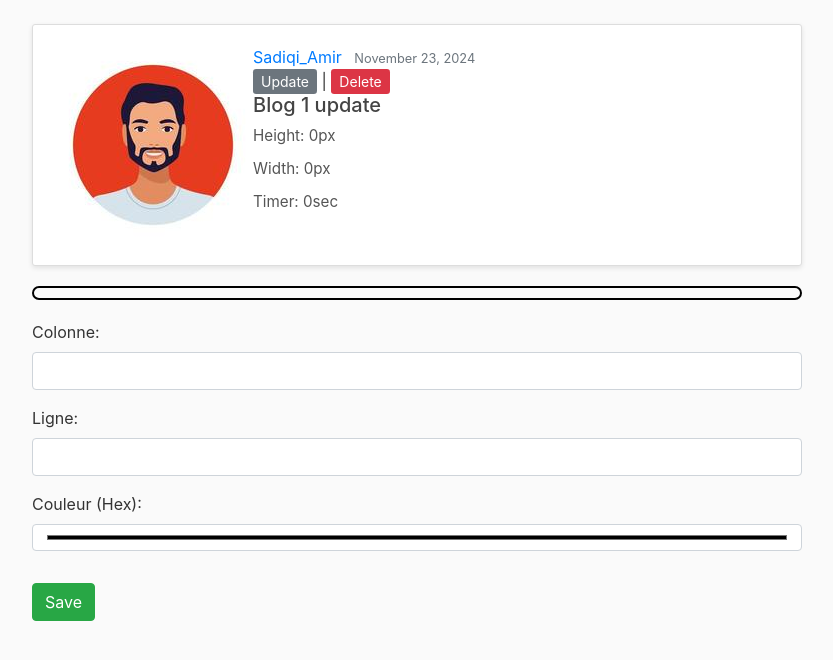
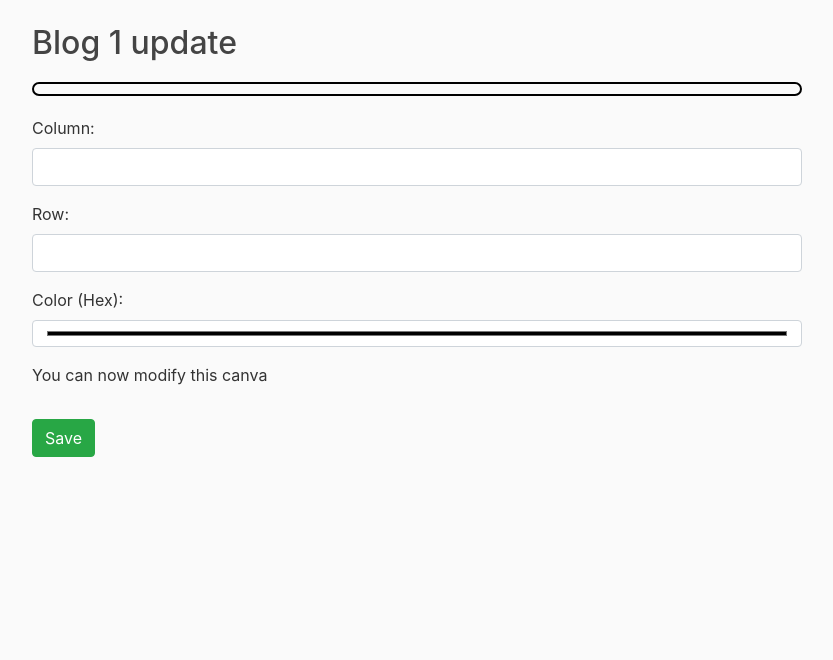
Before and after one commit to asadiqi/Web_Q3_HelbPlace, a Django app: page /canva/1/ in a window 1280 px wide. Shown: the part 56-716 px from the top of the page, without its empty margins (23-856 px from the left). Run offline with Django 5.2, Linux system fonts and the light colour scheme; a user stored in the database is signed in; data comes from the database, SQL or seed files in the repository; both versions use the stored data as it was after the commit; some libraries are stand-ins or nearby versions.

Commit message:
chrono commit

```diff
--- a/django_project/blog/models.py
+++ b/django_project/blog/models.py
@@ -2,6 +2,7 @@ from django.db import models
 from django.utils import timezone
 from django.contrib.auth.models import User
 from django.urls import reverse
+
 
 class Canva(models.Model):
     title = models.CharField(max_length=100)
@@ -10,6 +11,7 @@ class Canva(models.Model):
     timer = models.IntegerField()
     date_posted = models.DateTimeField(default=timezone.now)
     author = models.ForeignKey(User, on_delete=models.CASCADE)
+    save_count = models.IntegerField(default=0)  # Nouveau champ
 
     def save(self, *args, **kwargs):
         super().save(*args, **kwargs)
@@ -24,6 +26,7 @@ class Canva(models.Model):
     def get_absolute_url(self):
         return reverse('canva-detail', kwargs={'pk': self.pk})
 
+
 class Pixel(models.Model):
     canva = models.ForeignKey(Canva, on_delete=models.CASCADE, related_name='pixels')
     x = models.IntegerField()
@@ -32,3 +35,13 @@ class Pixel(models.Model):
 
     class Meta:
         unique_together = ('canva', 'x', 'y')
+
+
+
+class UserAction(models.Model):
+    user = models.ForeignKey(User, on_delete=models.CASCADE)
+    canva = models.ForeignKey(Canva, on_delete=models.CASCADE)
+    last_modified = models.DateTimeField(auto_now=True)
+
+    class Meta:
+        unique_together = ('user', 'canva')
--- a/django_project/blog/templates/blog/canva_detail.html
+++ b/django_project/blog/templates/blog/canva_detail.html
@@ -1,24 +1,15 @@
 {% extends "blog/base.html" %}
+
 {% block content %}
-<article class="media content-section">
-    <img class="rounded-circle article-img" src="{{ object.author.profile.image.url }}">
-    <div class="media-body">
-        <div class="article-metadata">
-            <a class="mr-2" href="#">{{ object.author }}</a>
-            <small class="text-muted">{{ object.date_posted|date:"F d, Y" }}</small>
-            {% if object.author == user %}
-            <div>
-                <a class="btn-secondary btn-sm mt-1 mb-1" href="{% url 'canva-update' object.id %}">Update</a> |
-                <a class="btn-danger btn-sm mt-1 mb-1" href="{% url 'canva-delete' object.id %}">Delete</a>
+    <h2>{{ canva.title }}</h2>
+
+    {% if message %}
+        <div class="alert alert-warning">
+            {{ message }}
         </div>
     {% endif %}
-        </div>
-        <h2 class="article-title">{{ object.title }}</h2>
-        <p class="article-content">Height: {{ object.sizeHeight }}px</p>
-        <p class="article-content">Width: {{ object.sizeWidth }}px</p>
-        <p class="article-content">Timer: {{ object.timer }}sec</p>
-    </div>
-</article>
+
+
 
     <div class="canvas-grid">
         {% for row in pixels %}
@@ -38,21 +29,57 @@
     </div>
 
     <div class="modify-grid">
-    <form method="POST" action="{% url 'update-pixel' object.id %}">
+        <form method="POST" action="{% url 'update-pixel' canva.id %}">
             {% csrf_token %}
             <div class="form-group">
-            <label for="x">Colonne:</label>
+                <label for="x">Column:</label>
                 <input type="number" id="x" name="x" class="form-control" required>
             </div>
             <div class="form-group">
-            <label for="y">Ligne:</label>
+                <label for="y">Row:</label>
                 <input type="number" id="y" name="y" class="form-control" required>
             </div>
             <div class="form-group">
-            <label for="color">Couleur (Hex):</label>
+                <label for="color">Color (Hex):</label>
                 <input type="color" id="color" name="color" class="form-control" required>
             </div>
-        <button type="submit" class="btn btn-success mt-3">Save</button>
+
+            {% if time_remaining > 0 %}
+                <div id="countdown-timer">
+                    <p>Please wait <span id="timer">{{ time_remaining }}</span> seconds before modifying again.</p>
+                </div>
+            {% else %}
+                <p>You can now modify this canva</p>
+            {% endif %}
+            <button type="submit" class="btn btn-success mt-3" id="save-button">Save</button>
         </form>
     </div>
-{% endblock content %}
+
+    <script>
+        document.addEventListener('DOMContentLoaded', function () {
+            const timerElement = document.getElementById('timer');
+            const saveButton = document.querySelector('button[type="submit"]');
+
+            let timeRemaining = parseInt(timerElement?.textContent, 10) || 0;
+
+            if (timeRemaining > 0) {
+                saveButton.disabled = true;
+                saveButton.classList.add('disabled');
+            }
+
+            function updateTimer() {
+                if (timeRemaining > 0) {
+                    timeRemaining -= 1;
+                    timerElement.textContent = timeRemaining;
+
+                    if (timeRemaining === 0) {
+                        saveButton.disabled = false;
+                        saveButton.classList.remove('disabled');
+                    }
+                }
+            }
+
+            setInterval(updateTimer, 1000);
+        });
+    </script>
+{% endblock %}
--- a/django_project/blog/views.py
+++ b/django_project/blog/views.py
@@ -1,23 +1,24 @@
 from django.shortcuts import render, get_object_or_404
 from django.contrib.auth.mixins import LoginRequiredMixin, UserPassesTestMixin
 from django.views.generic import ListView, DetailView, CreateView, UpdateView, DeleteView
-from .models import Canva, Pixel
+from .models import Canva, Pixel, UserAction
 from django.http import HttpResponseRedirect
 from django.urls import reverse
 from django.contrib.auth.decorators import login_required
 from django.urls import reverse_lazy
-
+from django.utils.timezone import now
+from datetime import timedelta
 
 
 def home(request):
-    context = {'canvases': Canva.objects.all()}
+    context = {'canvases': Canva.objects.all().order_by('-save_count')}
     return render(request, 'blog/home.html', context)
 
 class CanvaListView(ListView):
     model = Canva
     template_name = 'blog/home.html'
     context_object_name = 'canvases'
-    ordering = ['-date_posted']
+    ordering = ['-save_count']
 
 class CanvaDetailView(DetailView):
     model = Canva
@@ -29,19 +30,71 @@ class CanvaDetailView(DetailView):
         for pixel in pixels:
             grid[pixel.y][pixel.x] = pixel
         context['pixels'] = grid
+
+        # Calcul du temps restant pour l'utilisateur
+        user_action = UserAction.objects.filter(user=self.request.user, canva=self.object).first()
+        if user_action:
+            time_since_last_action = now() - user_action.last_modified
+            time_remaining = max(0, self.object.timer - time_since_last_action.seconds)
+            context['time_remaining'] = time_remaining
+        else:
+            context['time_remaining'] = 0
+
         return context
+
+
 
 @login_required
 def update_pixel(request, pk):
     canva = get_object_or_404(Canva, pk=pk)
+    user_action, created = UserAction.objects.get_or_create(user=request.user, canva=canva)
+
+    # Récupérer la grille de pixels
+    pixels = canva.pixels.all()
+    grid = [[None for _ in range(canva.sizeWidth)] for _ in range(canva.sizeHeight)]
+    for pixel in pixels:
+        grid[pixel.y][pixel.x] = pixel
+
+    # Vérification du timer
+    time_since_last_action = now() - user_action.last_modified
+    if time_since_last_action < timedelta(seconds=canva.timer):
+        time_remaining = (timedelta(seconds=canva.timer) - time_since_last_action).seconds
+        context = {
+            'message': f'Please wait {time_remaining} seconds before modifying again.',
+            'canva': canva,
+            'pixels': grid  # Inclure la grille dans le contexte
+        }
+        return render(request, 'blog/canva_detail.html', context)
+
     if request.method == "POST":
-        x = int(request.POST.get('x'))
-        y = int(request.POST.get('y'))
-        color = request.POST.get('color')
-        pixel = get_object_or_404(Pixel, canva=canva, x=x, y=y)
-        pixel.color = color
-        pixel.save()
-        return HttpResponseRedirect(reverse('canva-detail', args=[pk]))
+        try:
+            x = int(request.POST.get('x'))
+            y = int(request.POST.get('y'))
+            color = request.POST.get('color')
+
+            # Vérification si les coordonnées sont valides
+            if x < 0 or x >= canva.sizeWidth or y < 0 or y >= canva.sizeHeight:
+                raise ValueError("Invalid coordinates: outside the canvas bounds.")
+
+            pixel = get_object_or_404(Pixel, canva=canva, x=x, y=y)
+            pixel.color = color
+            pixel.save()
+
+            canva.save_count += 1
+            canva.save()
+            user_action.save()
+
+            return HttpResponseRedirect(reverse('canva-detail', args=[pk]))
+
+        except ValueError as e:
+            # En cas d'erreur (coordonnées invalides), afficher un message d'erreur
+            context = {
+                'message': str(e),
+                'canva': canva,
+                'pixels': grid  # Inclure la grille dans le contexte
+            }
+            return render(request, 'blog/canva_detail.html', context)
+
 
 class CanvaCreateView(LoginRequiredMixin, CreateView):
     model = Canva
```
Also changed, not shown: django_project/blog/templates/blog/canva_form.html (+31 -12 lines), django_project/blog/templates/blog/home.html (+9 -1 lines), django_project/blog/migrations/0011_userpixelactivity.py (added), django_project/blog/migrations/0012_canva_save_count_useraction_delete_userpixelactivity.py (added), django_project/db.sqlite3. Lines whose indentation alone changed are shown as unchanged.
